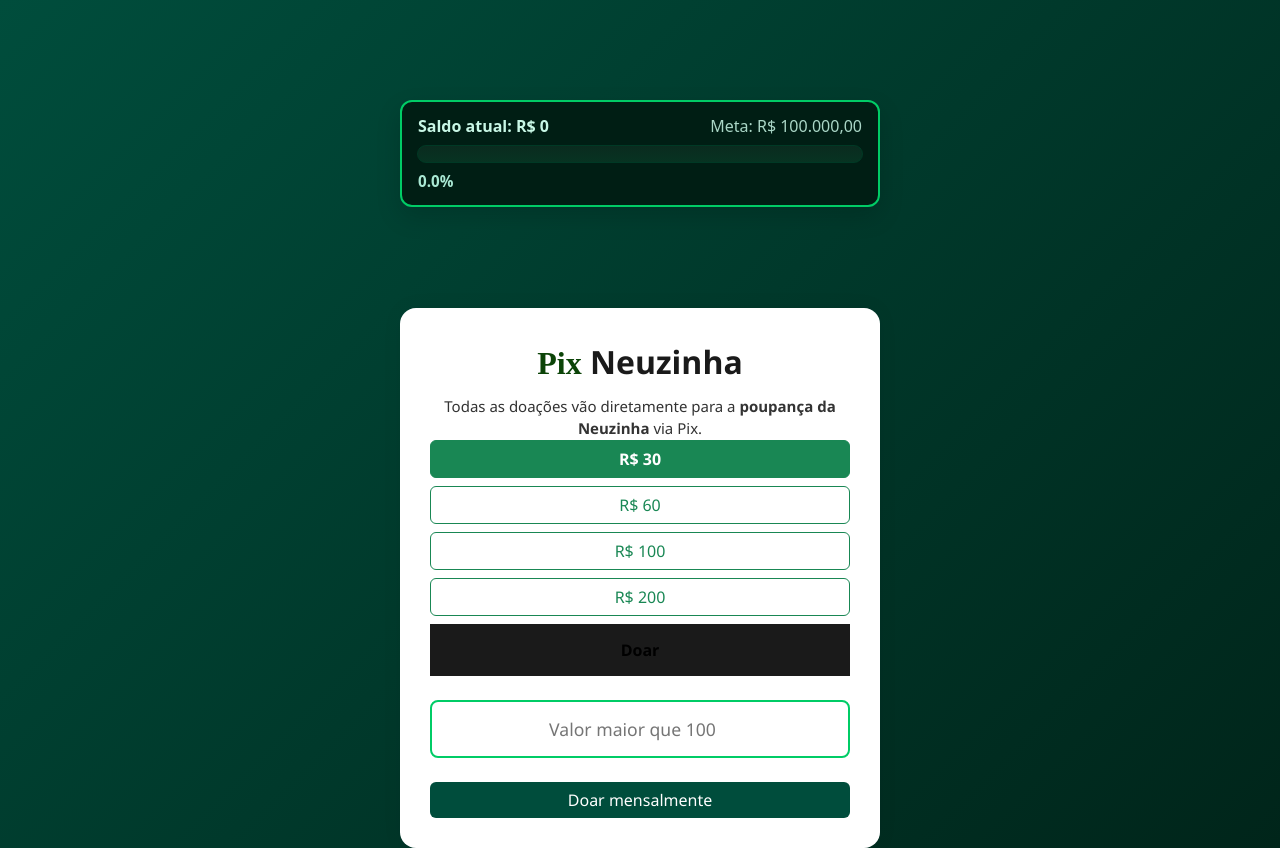
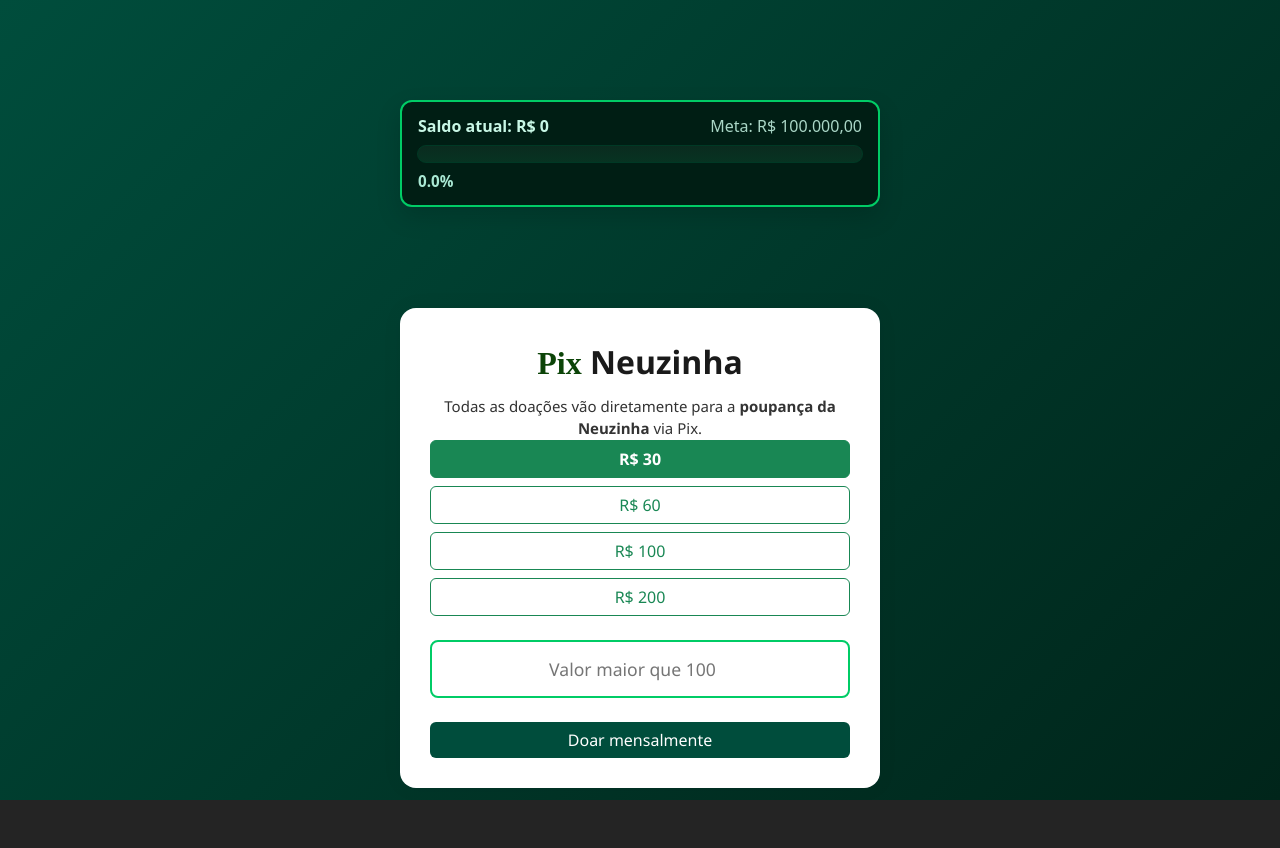
Before and after one commit to carlosamn-comp/pix-neuzinha, a React (Vite) app: page / in a window 1280 px wide. After the commit the page ends 800 px from the top, so only its background shows below. Built offline with nearby package versions, Linux system fonts and the light colour scheme; no server answers.

Commit message:
Update DonationButtons.tsx

```diff
--- a/src/components/DonationButtons.tsx
+++ b/src/components/DonationButtons.tsx
@@ -37,7 +37,6 @@
           R$ {v}
         </button>
       ))}
-      <button onClick={handleDonate}>Doar</button>
     </div>
   );
 };
```
